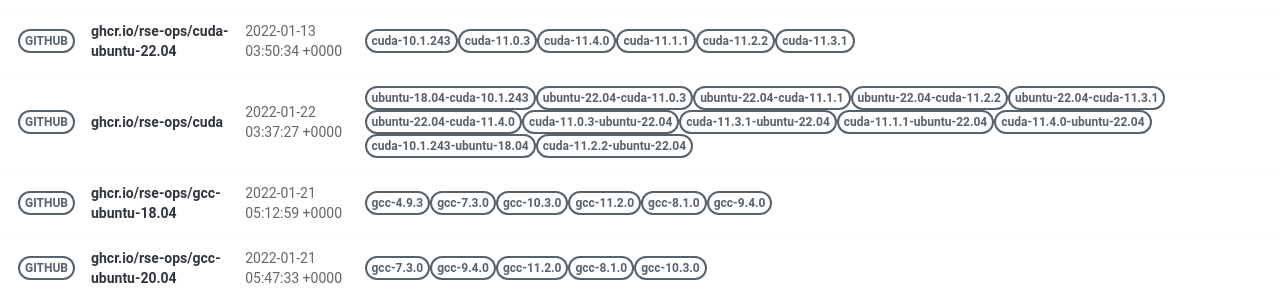
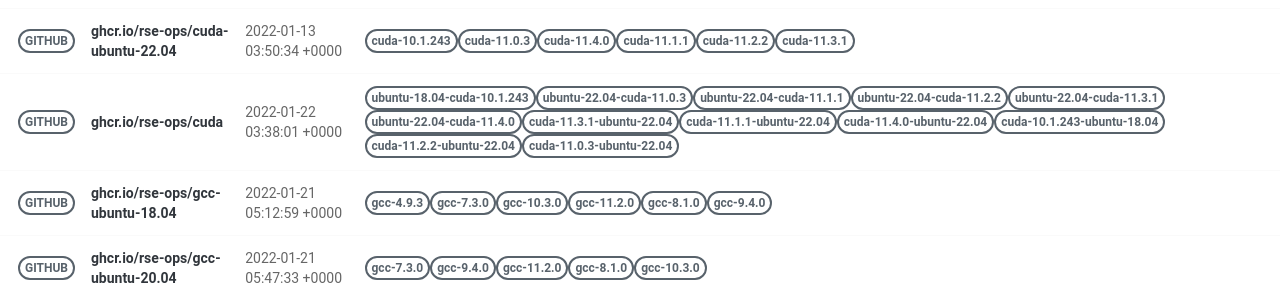
Before and after one commit to rse-ops/docker-images, a Jekyll site: the page built from pages/index.md, in a window 1280 px wide. Shown: the part 421-721 px from the top of the page. Built offline with Jekyll 4.4.1, drawn with Linux system fonts in a browser that asks for light colours; nearby versions of some CDN libraries.

Commit message:
Automated push to update library 2022-01-22

```diff
--- a/_library/ghcr.io-rse-ops-cuda.md
+++ b/_library/ghcr.io-rse-ops-cuda.md
@@ -1,7 +1,7 @@
 ---
 layout: container
 name: ghcr.io/rse-ops/cuda
-updated_at: 2022-01-22 03:37:27.917972
+updated_at: 2022-01-22 03:38:01.454089
 
 
 container_url: https://github.com/orgs/rse-ops/packages/container/package/cuda
```
Also changed, not shown: other parts of _library/ghcr.io-rse-ops-cuda.md (+3 -3 lines).
